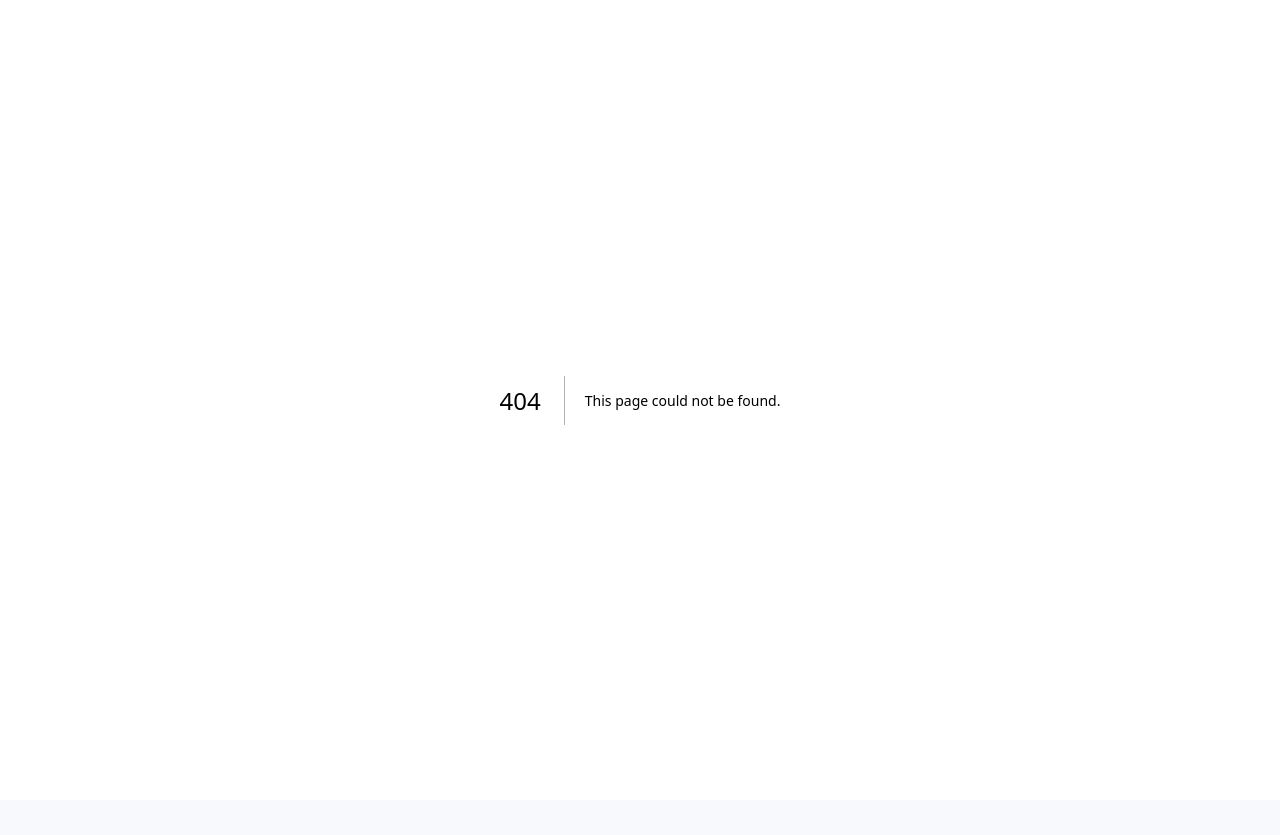
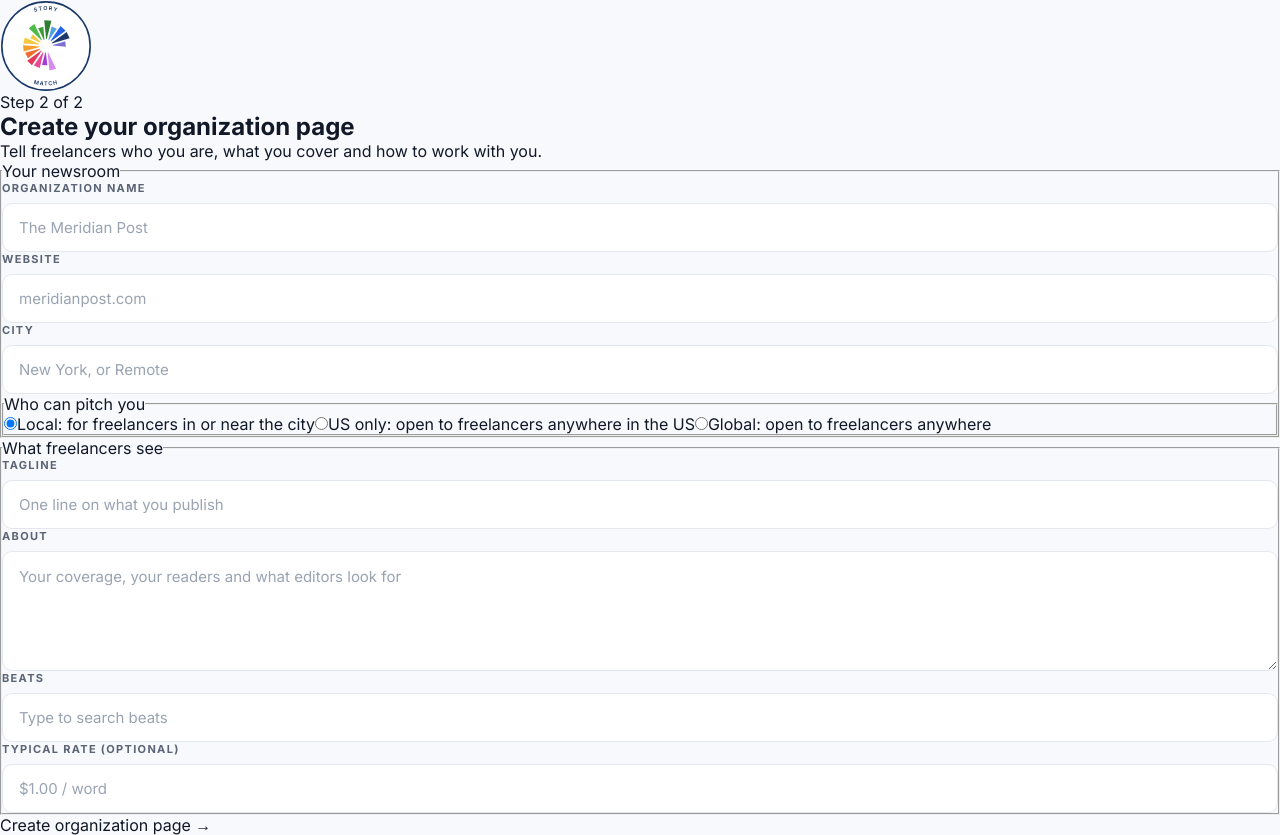
Before and after one commit to BU-Spark/se-iij-freelance-marketplace, a Next.js app: page /organizations/signup/details in a window 1280 px wide. Before the commit this address had no page. Before the commit the page ends 800 px from the top, so only its background shows below. Built offline with nearby package versions, Linux system fonts and the light colour scheme.

Commit message:
feat: add the details step template for organization signup (#411)

```diff
--- a/app/organizations/signup/OrgAccountForm.tsx
+++ b/app/organizations/signup/OrgAccountForm.tsx
@@ -1,13 +1,15 @@
 'use client';
 
 import Link from 'next/link';
+import { useRouter } from 'next/navigation';
 import { FormEvent, useState } from 'react';
 import { Field, PasswordField } from '../../components';
-import { EMPTY_ACCOUNT, type OrgAccount } from './orgSignup';
+import { DETAILS_PATH, EMPTY_ACCOUNT, type OrgAccount } from './orgSignup';
 import OrgSignupShell from './OrgSignupShell';
 
 /** Step 1 of registering a newsroom. Nothing is sent anywhere until there is a backend for it */
 export default function OrgAccountForm() {
+  const router = useRouter();
   const [account, setAccount] = useState<OrgAccount>(EMPTY_ACCOUNT);
   const update = (key: keyof OrgAccount, value: string) => setAccount((current) => ({ ...current, [key]: value }));
 
@@ -20,6 +22,8 @@ export default function OrgAccountForm() {
 
   const submit = (event: FormEvent<HTMLFormElement>) => {
     event.preventDefault();
+
+    router.push(DETAILS_PATH);
   };
 
   return (
--- /dev/null
+++ b/app/organizations/signup/details/OrgDetailsForm.tsx
@@ -0,0 +1,93 @@
+'use client';
+
+import { FormEvent, useState } from 'react';
+import { Field, TagInput } from '../../../components';
+import { REACH_DETAIL, REACH_LABEL, type OrgReach } from '../../../dashboard/freelancer/organizations/constants';
+import { EMPTY_DETAILS, ORG_BEATS, type OrgDetails } from '../orgSignup';
+import OrgSignupShell from '../OrgSignupShell';
+
+const REACHES = Object.keys(REACH_LABEL) as OrgReach[];
+
+/** Step 2: the newsroom writes the page freelancers will read about it */
+export default function OrgDetailsForm() {
+  const [data, setData] = useState<OrgDetails>(EMPTY_DETAILS);
+  const update = <K extends keyof OrgDetails>(key: K, value: OrgDetails[K]) =>
+    setData((current) => ({ ...current, [key]: value }));
+
+  /** Props shared by every plain text input */
+  const bind = (key: Exclude<keyof OrgDetails, 'beats' | 'reach'>) => ({
+    name: key,
+    value: data[key],
+    onChange: (event: { target: { value: string } }) => update(key, event.target.value),
+  });
+
+  const submit = (event: FormEvent<HTMLFormElement>) => {
+    event.preventDefault();
+  };
+
+  return (
+    <OrgSignupShell
+      eyebrow="Step 2 of 2"
+      title="Create your organization page"
+      intro="Tell freelancers who you are, what you cover and how to work with you."
+    >
+      <form onSubmit={submit} noValidate>
+        <fieldset>
+          <legend>Your newsroom</legend>
+          <Field label="Organization name">
+            <input type="text" autoComplete="organization" placeholder="The Meridian Post" {...bind('name')} />
+          </Field>
+          <Field label="Website">
+            <input type="url" autoComplete="url" placeholder="meridianpost.com" {...bind('website')} />
+          </Field>
+          <Field label="City">
+            <input type="text" placeholder="New York, or Remote" {...bind('city')} />
+          </Field>
+
+          <fieldset>
+            <legend>Who can pitch you</legend>
+            {REACHES.map((reach) => (
+              <label key={reach}>
+                <input
+                  type="radio"
+                  name="reach"
+                  value={reach}
+                  checked={data.reach === reach}
+                  onChange={() => update('reach', reach)}
+                />
+                <span>{REACH_DETAIL[reach]}</span>
+              </label>
+            ))}
+          </fieldset>
+        </fieldset>
+
+        <fieldset>
+          <legend>What freelancers see</legend>
+          <Field label="Tagline">
+            <input type="text" placeholder="One line on what you publish" {...bind('tagline')} />
+          </Field>
+          <Field label="About">
+            <textarea rows={4} placeholder="Your coverage, your readers and what editors look for" {...bind('bio')} />
+          </Field>
+          <Field label="Beats" group>
+            <TagInput
+              ariaLabel="Beats"
+              placeholder="Type to search beats"
+              tags={data.beats}
+              onChange={(beats) => update('beats', beats)}
+              suggestions={ORG_BEATS}
+              allowCustom={false}
+            />
+          </Field>
+          <Field label="Typical rate (optional)">
+            <input type="text" placeholder="$1.00 / word" {...bind('rate')} />
+          </Field>
+        </fieldset>
+
+        <button type="submit">
+          Create organization page <span aria-hidden="true">→</span>
+        </button>
+      </form>
+    </OrgSignupShell>
+  );
+}
--- /dev/null
+++ b/app/organizations/signup/details/page.tsx
@@ -0,0 +1,8 @@
+import type { Metadata } from 'next';
+import OrgDetailsForm from './OrgDetailsForm';
+
+export const metadata: Metadata = { title: 'Create your organization page · StoryMatch' };
+
+export default function OrganizationDetailsPage() {
+  return <OrgDetailsForm />;
+}
--- a/app/organizations/signup/orgSignup.ts
+++ b/app/organizations/signup/orgSignup.ts
@@ -1,3 +1,8 @@
+import type { OrgReach } from '../../dashboard/freelancer/organizations/constants';
+import { BEAT_OTHER, BEATS } from '../../onboarding/constants';
+
+export const DETAILS_PATH = '/organizations/signup/details';
+
 /** Step 1: the login for the person registering the newsroom */
 export type OrgAccount = {
   contactName: string;
@@ -7,3 +12,29 @@ export type OrgAccount = {
 };
 
 export const EMPTY_ACCOUNT: OrgAccount = { contactName: '', email: '', password: '', confirmPassword: '' };
+
+/** Step 2: the page freelancers will read, in the order the form asks for it */
+export type OrgDetails = {
+  name: string;
+  website: string;
+  city: string;
+  reach: OrgReach;
+  tagline: string;
+  bio: string;
+  beats: string[];
+  rate: string;
+};
+
+export const EMPTY_DETAILS: OrgDetails = {
+  name: '',
+  website: '',
+  city: '',
+  reach: 'local',
+  tagline: '',
+  bio: '',
+  beats: [],
+  rate: '',
+};
+
+/** A newsroom picks from the same beats freelancers do; "Other" only makes sense for a person */
+export const ORG_BEATS = BEATS.filter((beat) => beat !== BEAT_OTHER);
```
Also changed, not shown: 2 other files (tests, documents, lock files or other folders).
